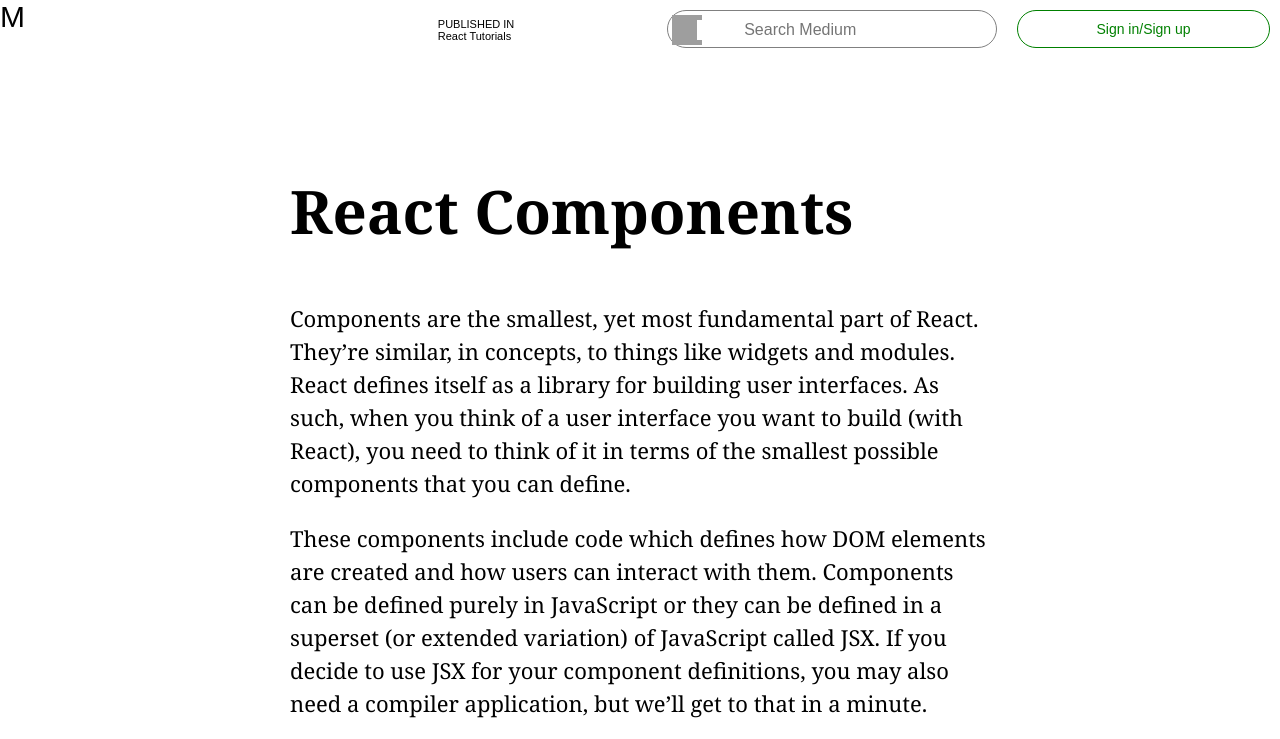
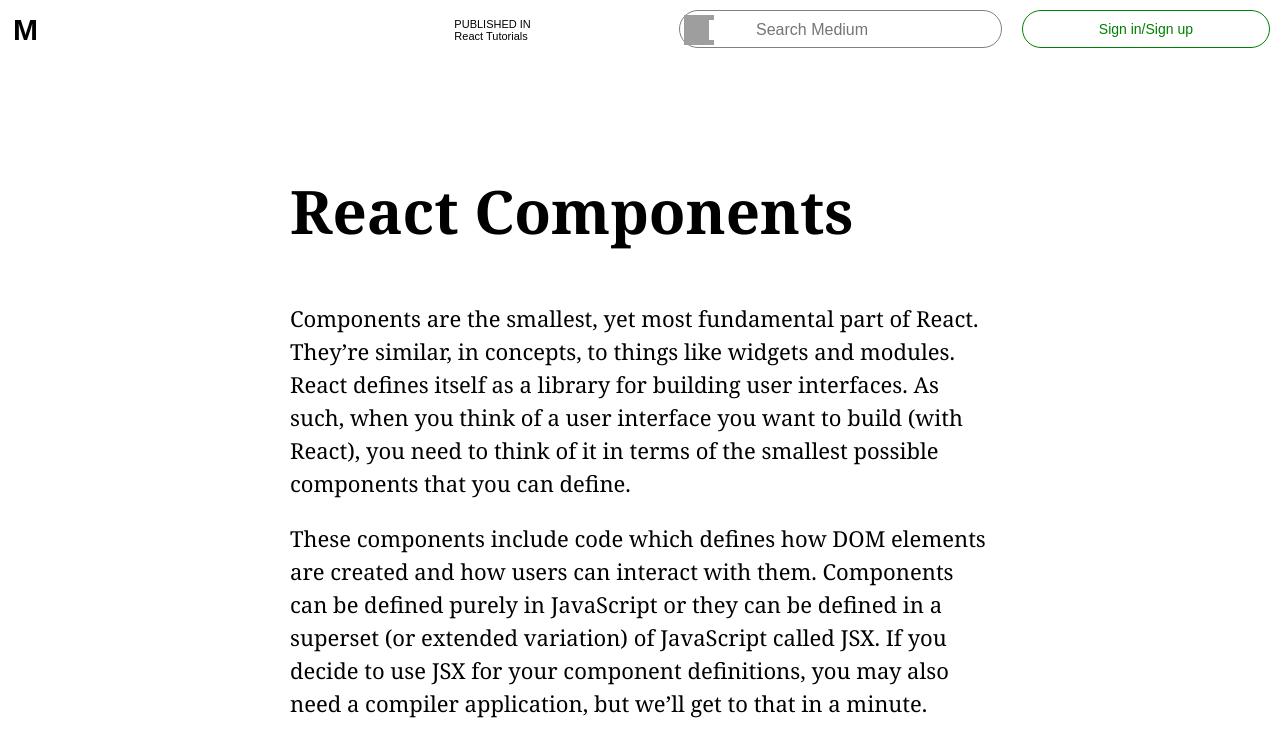
Before and after one commit to mikelblake/Medium, a plain HTML site: page index.html in a window 1280 px wide. Shown: the top 739 px of the page. Drawn offline with Linux system fonts and the light colour scheme; grey boxes are pictures that could not be loaded.

Commit message:
M icon formated

```diff
--- a/styles.css
+++ b/styles.css
@@ -26,6 +26,8 @@ header {
 .mash-icon {
 	flex: 3;
 	font-size: 30px;
+	padding: 13px;
+	font-weight: bold;
 }
 
 .tut-image {
```
